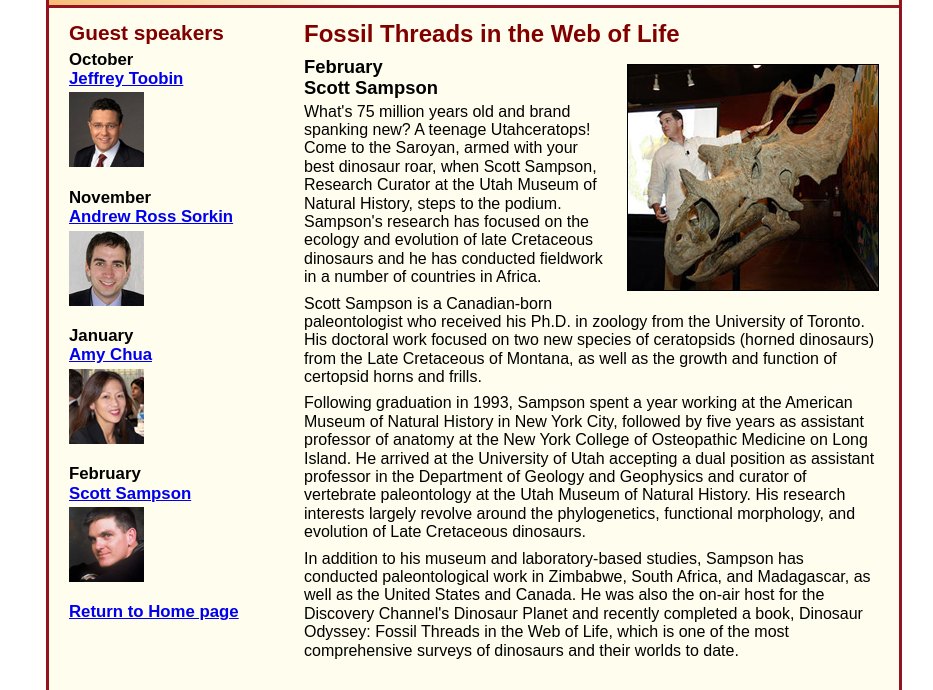
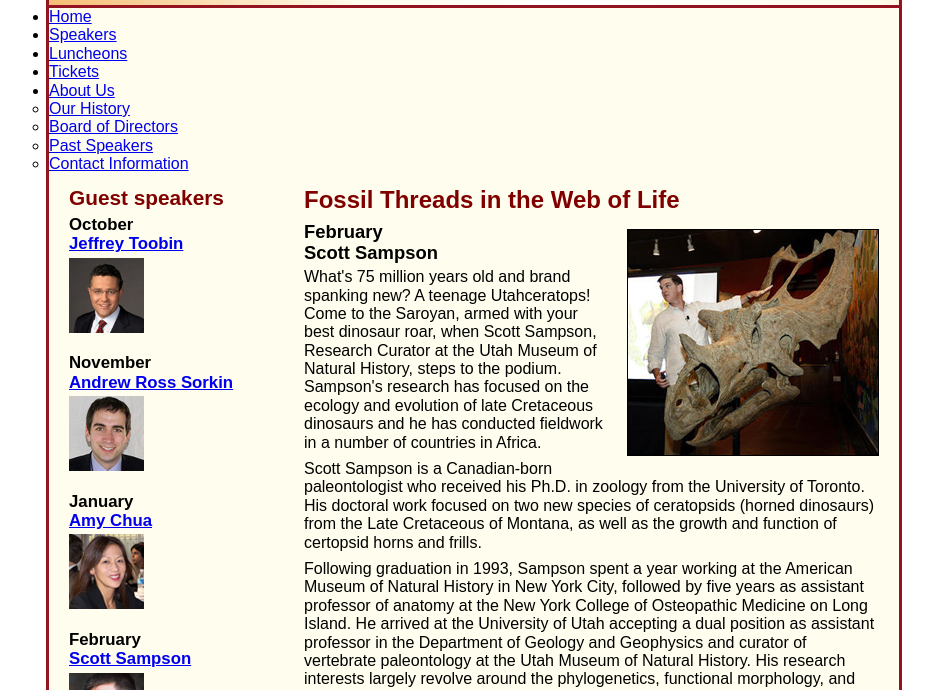
Before and after one commit to ErionMart/A13, a plain HTML site: page Sampson.html in a window 1280 px wide. Shown: the part 110-800 px from the top of the page, without its empty margins (166-1099 px from the left). Drawn offline with nearby package versions, Linux system fonts and the light colour scheme.

Commit message:
Update Sampson.html

```diff
--- a/Sampson.html
+++ b/Sampson.html
@@ -15,6 +15,22 @@
 		<h2>San Joaquin Valley Town Hall</h2>
 		<h3>Celebrating our <span class="shadow">75<sup>th</sup></span> Year</h3>
 	</header>
+	<nav id="nav_menu">
+    	<ul>
+        	<li><a href="Index.html" class="current">Home</a></li>
+        	<li><a href="#">Speakers</a></li>
+        	<li><a href="#">Luncheons</a></li>
+        	<li><a href="#">Tickets</a></li>
+        	<li><a href="#"> About Us</a>
+            	<ul>
+                	<li><a href="#">Our History</a></li>
+                	<li><a href="#">Board of Directors</a></li>
+                	<li><a href="#">Past Speakers</a></li>
+                	<li><a href="#">Contact Information</a></li>
+            	</ul>
+        	</li>
+    	</ul>
+	</nav>
 	<main>
 		<section>
 			<h1>Fossil Threads in the Web of Life</h1>
@@ -55,7 +71,7 @@
 			<img src="../images/chua75.jpg" alt="Amy Chua photo">
 			<h3>February<br><a href="c07x_toobin.html">Scott Sampson</a></h3>
 			<img src="../images/sampson75.jpg" alt="Scott Sampson photo">
-			<h3><a href="../index.html">Return to Home page</a></h3>
+			<h3><a href="../Index.html">Return to Home page</a></h3>
 		</aside>
 	</main>
 	<footer>
```
